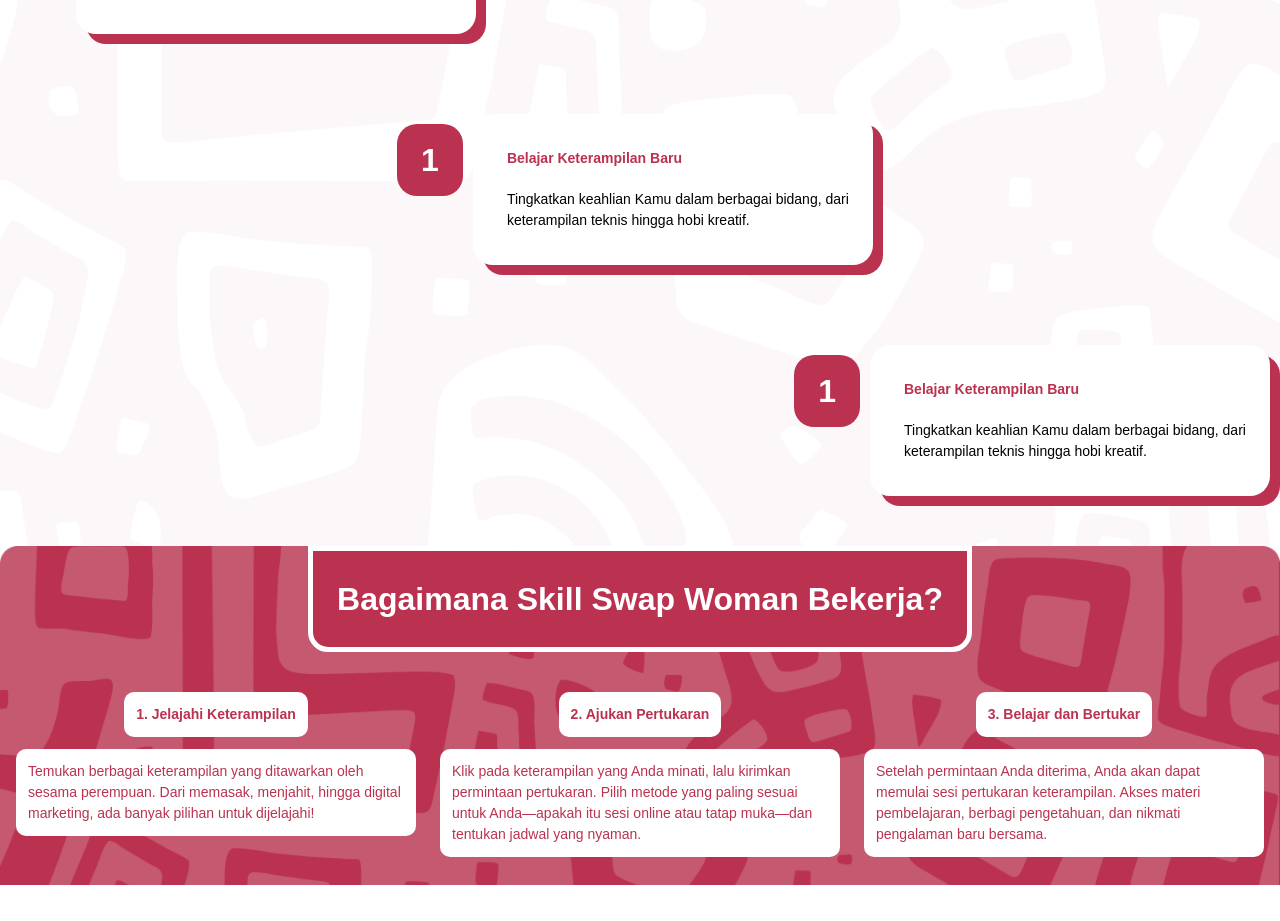
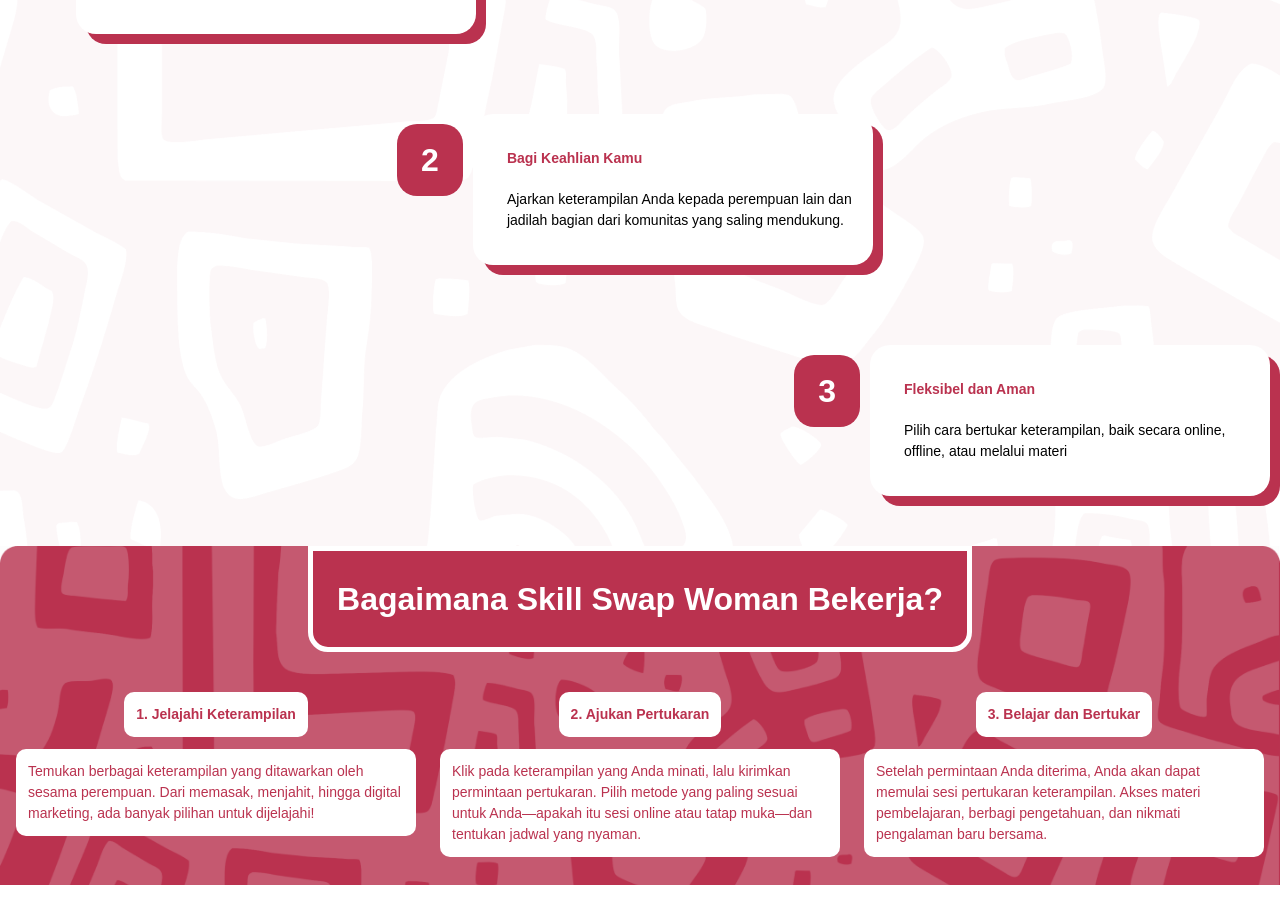
Before and after one commit to rnvitas/skillswap-woman, a React (Vite) app: page / in a window 1280 px wide. Shown: the part 900-1821 px from the top of the page. Built offline with nearby package versions, Linux system fonts and the light colour scheme.

Commit message:
benerin konten landing page dan kategori keterampilan pada form

```diff
--- a/src/components/Keterampilan/FormPosting.jsx
+++ b/src/components/Keterampilan/FormPosting.jsx
@@ -92,9 +92,17 @@ function FormPosting() {
                     onChange={handleInput}
                     className="w-full rounded-[10px] p-[12px_24px] bg-[#F2F5F7] border border-gray-300 focus:outline-none focus:ring-2 focus:ring-blue-500">
                     <option value="">Pilih Kategori</option>
-                    <option value="design">Desain Grafis</option>
-                    <option value="web-development">Pengembangan Web</option>
-                    <option value="marketing">Pemasaran</option>
+                    <option value="Keterampilan Kreatif">Keterampilan Kreatif</option>
+                    <option value="Keterampilan Teknologi">Keterampilan Teknologi</option>
+                    <option value="Keterampilan Komunikasi">Keterampilan Komunikasi</option>
+                    <option value="Keterampilan Bisnis">Keterampilan Bisnis</option>
+                    <option value="Keterampilan Kehidupan">Keterampilan Kehidupan</option>
+                    <option value="Keterampilan Personal">Keterampilan Personal</option>
+                    <option value="Keterampilan Bahasa">Keterampilan Bahasa</option>
+
+
+
+
                   </select>
                 </div>
 
--- a/src/components/Keterampilan/FormSwap.jsx
+++ b/src/components/Keterampilan/FormSwap.jsx
@@ -79,9 +79,13 @@ function FormSwap() {
                     onChange={handleInput}
                     className="w-full rounded-[10px] p-[12px_24px] bg-[#F2F5F7] border border-gray-300 focus:outline-none focus:ring-2 focus:ring-blue-500">
                     <option value="">Pilih Kategori</option>
-                    <option value="design">Desain Grafis</option>
-                    <option value="web-development">Pengembangan Web</option>
-                    <option value="marketing">Pemasaran</option>
+                    <option value="Keterampilan Kreatif">Keterampilan Kreatif</option>
+                    <option value="Keterampilan Teknologi">Keterampilan Teknologi</option>
+                    <option value="Keterampilan Komunikasi">Keterampilan Komunikasi</option>
+                    <option value="Keterampilan Bisnis">Keterampilan Bisnis</option>
+                    <option value="Keterampilan Kehidupan">Keterampilan Kehidupan</option>
+                    <option value="Keterampilan Personal">Keterampilan Personal</option>
+                    <option value="Keterampilan Bahasa">Keterampilan Bahasa</option>
                   </select>
                 </div>
 
--- a/src/components/LandingPage/Benefits.jsx
+++ b/src/components/LandingPage/Benefits.jsx
@@ -30,10 +30,10 @@ function Benefits(){
 
             <div className="flex justify-center">
                 <div className={`${styles['benefits-content']} my-10 flex gap-5`}>
-                <h6>1</h6>
+                <h6>2</h6>
                 <div className={`${styles['benefits-card']}`} >
-                    <h4>Belajar Keterampilan Baru</h4>
-                    <p className='py-5'>Tingkatkan keahlian Kamu dalam berbagai bidang, dari keterampilan teknis hingga hobi kreatif.</p>
+                    <h4>Bagi Keahlian Kamu</h4>
+                    <p className='py-5'>Ajarkan keterampilan Anda kepada perempuan lain dan jadilah bagian dari komunitas yang saling mendukung.</p>
                 </div>
 
                 </div>
@@ -44,10 +44,10 @@ function Benefits(){
 
             <div className="flex justify-end">
                 <div className={`${styles['benefits-content']} my-10 flex gap-5`}>
-                <h6>1</h6>
+                <h6>3</h6>
                 <div className={`${styles['benefits-card']}`} >
-                    <h4>Belajar Keterampilan Baru</h4>
-                    <p className='py-5'>Tingkatkan keahlian Kamu dalam berbagai bidang, dari keterampilan teknis hingga hobi kreatif.</p>
+                    <h4>Fleksibel dan Aman</h4>
+                    <p className='py-5'>Pilih cara bertukar keterampilan, baik secara online, offline, atau melalui materi</p>
                 </div>
 
                 </div>
```
